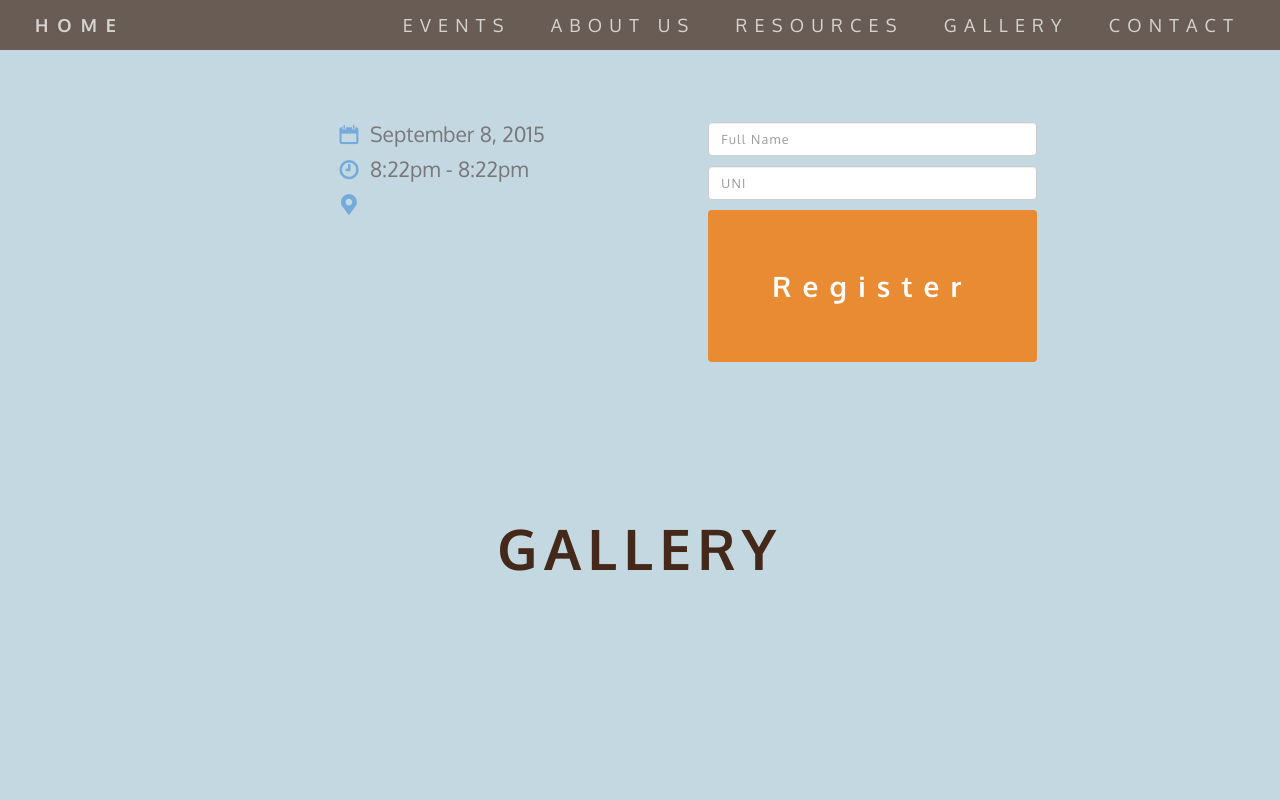
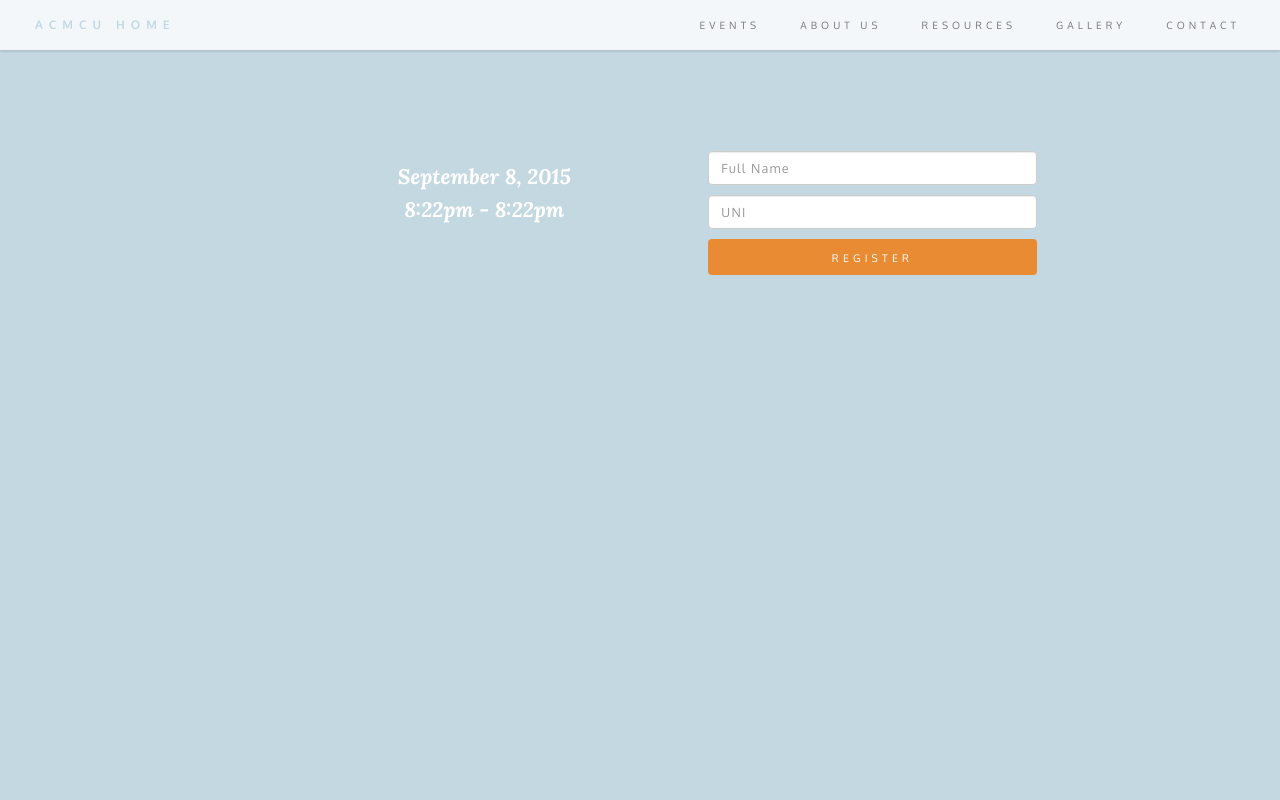
Before and after one commit to constellationcolon/homepage, a PHP site: page /events.php?call=1 in a window 1280 px wide. Run offline with PHP 8.4, Linux system fonts and the light colour scheme; data that the repository does not hold is empty; some libraries are stand-ins or nearby versions; some web fonts are replaced.

Commit message:
Tweaked events page

```diff
--- a/css/custom.css
+++ b/css/custom.css
@@ -41,6 +41,21 @@ h3 > a:hover {
     color: #E98B33;
     text-decoration: none;
 }
+h5 {
+    font-family: Lora;
+    font-weight: bold;
+    font-style: italic;
+    font-size: 1.5em;
+    /*letter-spacing: 0.05em;*/
+    margin: 0 0 0 0;
+    color: white;
+}
+h6 {
+    text-transform: uppercase;
+    letter-spacing: 0.1em;
+    color: #44281A;
+    font-size: 0.7em;
+}
 * {
     outline: none;
 }
@@ -81,6 +96,7 @@ a {
 .btn, .btn:hover, .btn:focus, .btn:active, .btn:active:focus {
     color: #FFF;
     font-size: 0.75em;
+    text-transform: uppercase;
     letter-spacing: 0.4em;
     outline: 0 none;
     border: none;
@@ -449,7 +465,7 @@ a:last-child > .line {
 }
 .gallery-wrapper > h1 {
     text-align: center;
-    font-size: 4em;
+    /*font-size: 4em;*/
     /*margin: 100px 0;*/
 }
 .item {
@@ -588,7 +604,7 @@ a:last-child > .line {
         background-size: cover;
     }
     #contact-wrap {
-        background: url('../assets/contact-port.jpg') no-repeat center;
+        background: url('../assets/contact-land.jpg') no-repeat center;
         background-size: cover;
     }
     #resources-wrap {
--- a/css/events.css
+++ b/css/events.css
@@ -1,9 +1,15 @@
 @charset "utf-8";
 body {
+    /*font-size: 18px;*/
     background-color: #C4D8E2;
+    font-family: 'Oxygen', sans-serif;
+    font-size: 14px;
+    color: #7A787D;
 }
-.navbar {
-    background-color: rgba(68, 40, 26, 0.7);
+h1 {
+    color: white;
+    text-transform: uppercase;
+    padding: 0 0 0 0;
 }
 #container {
     height: auto;
@@ -14,7 +20,27 @@ body {
     padding-top: 30px;
     height: 100%;
 }
-.navbar-default .navbar-nav>li>a, .navbar-default .navbar-brand {
+.navbar {
+    background-color: rgba(256, 256, 256, 0.8);
+    -webkit-box-shadow: 0 2px 2px 0 rgba(0, 0, 0, 0.1);
+    -webkit-transition: all 0.25s linear;
+    -moz-transition: all 0.25s linear;
+    -o-transition: all 0.25s linear;
+    transition: all 0.25s linear;
+}
+.navbar-default .navbar-brand {
+    color: #C4D8E2;
+}
+.navbar-default .navbar-brand:hover {
+    color: #A8CEE2;
+}
+.navbar-default .navbar-nav > li > a {
+    color: #7A787D;
+}
+.navbar-default .navbar-nav > li > a:hover {
+    color: black;
+}
+/*.navbar-default .navbar-nav>li>a, .navbar-default .navbar-brand {
     color: #D7D3D0;
     font-size: 18px;
 }
@@ -33,7 +59,7 @@ body {
 .navbar-default .navbar-nav>li>a:hover, .navbar-default .navbar-brand:hover {
     color: #44281A;
     font-size: 18px;
-}
+}*/
 #event-wrap {
     padding: 0px;
 }
@@ -46,69 +72,77 @@ body {
 #event-name {
     text-align: center;
     height: auto;
-    margin-bottom: 20px;
+    margin-bottom: 50px;
 }
-#event-name > h3 {
+/*#event-name > h3 {
     font-family: 'Lobster', cursive;
     color: #E98B33;
     font-size: 3em;
     margin: 0px;
-}
+}*/
 #event-description {
     overflow: visible;
-    margin-bottom: 20px;
+    margin-top: 3em;
+    margin-bottom: 3em;
 }
 #event-description > p {
-    color: #7A787D;
-    font-size: 1.5em;
+    /*color: #7A787D;*/
+    font-size: 1.2em;
+    line-height: 1.5em;
     text-align: center;
     max-height: none;
 }
 #event-date {
     text-align: center;
 }
-#event-date > h5 > i, #event-time > h5 > i, #event-location > h5 > i {
+/*#event-date > h5 > i, #event-time > h5 > i, #event-location > h5 > i {
     color: #75AADB;
-}
-#event-date > h5 {
+}*/
+/*#event-date > h5 {
 	padding-left: 1em;
 	text-indent: -1em;
     display: inline-block;
     margin: 0px;
     font-size: 1.5em;
     color: #7A787D;
-}
+}*/
 #event-time {
     text-align: center;
 }
-#event-time > h5 {
+/*#event-time > h5 {
 	padding-left: 1em;
 	text-indent: -1em;
     display: inline-block;
     margin: 0px;
     font-size: 1.5em;
     color: #7A787D;
-}
+}*/
 #event-location {
     text-align: center;
 }
-#event-location > h5 {
+/*#event-location > h5 {
 	padding-left: 1em;
 	text-indent: -1em;
     display: inline-block;
     margin: 0px;
     font-size: 1.5em;
     color: #7A787D;
-}
+}*/
 #event-links {
     text-align: center;
 }
 #event-links i {
-    color: #E98B33;
-    font-size: 3em;
+    color: white;
+    opacity: 0.5;
+    font-size: 1.5em;
+    margin: 0.1em 0.5em 0.1em 0em;
+    -webkit-transition: all 0.25s linear;
+    -moz-transition: all 0.25s linear;
+    -o-transition: all 0.25s linear;
+    transition: all 0.25s linear;
 }
 #event-links i:hover {
-    color: #EDA25B;
+    opacity: 1;
 }
 #event-speakers-wrap {
     text-align: center;
@@ -121,7 +155,6 @@ body {
 .profile {
     display: inline-block;
     text-align: center;
-    color: #7A787D;
     padding: 0px 10px;
 }
 .profile-name {
@@ -132,7 +165,7 @@ body {
     margin: 0px;
 }
 .profile-frame {
-    background-color: #44281A;
+    /*background-color: #44281A;*/
     margin: 0 auto;
     width: 120px;
     height: 120px;
@@ -161,10 +194,17 @@ body {
 #register-form {
     margin-bottom: 30px;
 }
-#register-btn {
-    font-size: 2em;
-    font-weight: bold;
+.btn, .btn:hover{
+    padding: 1em 1em 1em 1em;
 }
+.btn {
+    background-color:
+}
+
+/*#register-btn {*/
+    /*font-size: 2em;*/
+    /*font-weight: bold;*/
+/*}*/
 .gallery-small {
     height: auto;
 }
@@ -182,25 +222,28 @@ body {
         text-align: left;
         height: auto;
     }
+    #event-details-split {
+        margin-top: 1em;
+    }
     #event-details-split > div {
-        padding: 0px;
-        margin-bottom: 10px;
+        padding: 0 0 0 0;
+        /*margin-bottom: 10px;*/
     }
     #event-date {
-        text-align: left;
-        text-indent: 1em;
+        text-align: center;
+        /*text-indent: 1em;*/
     }
     #event-time {
-        text-align: left;
-        text-indent: 1em;
+        text-align: center;
+        /*text-indent: 1em;*/
     }
     #event-location {
-        text-align: left;
-        text-indent: 1em;
+        text-align: center;
+        /*text-indent: 1em;*/
         margin-bottom: 0px !important;
     }
     #event-links {
-        text-align: left;
+        text-align: center;
     }
 }
 @media (min-width: 992px) {
@@ -258,16 +301,16 @@ body {
         margin-bottom: 10px;
     }
     #event-date {
-        text-align: left;
+        text-align: center;
     }
     #event-time {
-        text-align: left;
+        text-align: center;
     }
     #event-location {
-        text-align: left;
+        text-align: center;
         margin-bottom: 5px !important;
     }
     #event-links {
-        text-align: left;
+        text-align: center;
     }
 }
--- a/events.php
+++ b/events.php
@@ -69,7 +69,7 @@ if (isset($_GET["call"])) {
                     <span class="icon-bar"></span>
                     <span class="icon-bar"></span>
                 </button>
-                <a class="navbar-brand" href="index.php#billboard-wrap">HOME</a>
+                <a class="navbar-brand" href="index.php#billboard-wrap">ACMCU HOME</a>
             </div>
             <div class="collapse navbar-collapse" id="collapse">
                 <ul class="nav navbar-nav navbar-right">
@@ -90,13 +90,27 @@ if (isset($_GET["call"])) {
     <div class="container-fluid" id="container">
         <div class="row" id="event-container">
             <div class="col-xs-12" id="event-wrap">
+                <div class="col-xs-12" id="event-name">
+                    <h1><?php echo $event["name"] ?></h1>
+                    <div class="col-xs-12" id="event-links">
+                        <?php
+                        if (isset($event["facebook_link"]) && ($event["facebook_link"] != "0")) {
+                            echo '<a class="event-links" href="' . $event["facebook_link"] . '"><i class="icon-facebook"></i></a>';
+                        }
+                        if (isset($event["instagram_link"]) && $event["instagram_link"] != "0") {
+                            echo '<a class="event-links" href="' . $event["instagram_link"] . '"><i class="icon-instagram"></i></a>';
+                        }
+                        if (isset($event["twitter_link"]) && $event["twitter_link"] != "0") {
+                            echo '<a class="event-links" href="' . $event["twitter_link"] . '"><i class="icon-twitter"></i></a>';
+                        }
+                        if (isset($event["misc_link"]) && $event["misc_link"] != "0") {
+                            echo '<a class="event-links" href="' . $event["misc_link"] . '"><i class="icon-link"></i></a>';
+                        }
+                        ?>
+                    </div>
+                </div>
                 <div class="col-xs-12 col-sm-offset-1 col-sm-push-3 col-sm-7 col-md-push-2 col-md-8 col-lg-7" id="event-details">
-                    <div class="col-xs-12" id="event-name">
-                        <h3><?php echo $event["name"] ?></h3>
-                    </div>
-                    <div class="col-xs-12" id="event-description">
-                        <p><?php echo $event["description"] ?></p>
-                    </div>
+                    <div></div>
                     <div class="col-xs-12 col-sm-5" id="event-details-split">
                         <?php
                         $start_dt = date_create($event["start_datetime"]);
@@ -104,34 +118,21 @@ if (isset($_GET["call"])) {
                         ?>
                         <div class="col-xs-12" id="event-date">
                             <h5>
-                                <i class="hidden-xs icon-calendar"></i><?php echo $start_dt->format('F j, Y') ?>
+                                <!-- <i class="hidden-xs icon-calendar"></i> -->
+                                <?php echo $start_dt->format('F j, Y') ?>
                             </h5>
                         </div>
                         <div class="col-xs-12" id="event-time">
                             <h5>
-                                <i class="hidden-xs icon-clock"></i><?php echo $start_dt->format('g:ia') . " - " . $end_dt->format('g:ia') ?>
+                                <!-- <i class="hidden-xs icon-clock"></i> -->
+                                <?php echo $start_dt->format('g:ia') . " - " . $end_dt->format('g:ia') ?>
                             </h5>
                         </div>
                         <div class="col-xs-12" id="event-location">
                             <h5>
-                                <i class="hidden-xs icon-location"></i><?php echo $event["location"] ?>
+                                <!-- <i class="hidden-xs icon-location"></i> -->
+                                <?php echo $event["location"] ?>
                             </h5>
-                        </div>
-                        <div class="col-xs-12" id="event-links">
-                            <?php
-                            if (isset($event["facebook_link"]) && ($event["facebook_link"] != "0")) {
-                                echo '<a class="event-links" href="' . $event["facebook_link"] . '"><i class="icon-facebook"></i></a>';
-                            }
-                            if (isset($event["instagram_link"]) && $event["instagram_link"] != "0") {
-                                echo '<a class="event-links" href="' . $event["instagram_link"] . '"><i class="icon-instagram"></i></a>';
-                            }
-                            if (isset($event["twitter_link"]) && $event["twitter_link"] != "0") {
-                                echo '<a class="event-links" href="' . $event["twitter_link"] . '"><i class="icon-twitter"></i></a>';
-                            }
-                            if (isset($event["misc_link"]) && $event["misc_link"] != "0") {
-                                echo '<a class="event-links" href="' . $event["misc_link"] . '"><i class="icon-link"></i></a>';
-                            }
-                            ?>
                         </div>
                     </div>
                     <div class="hidden-xs col-xs-12 col-sm-offset-1 col-sm-6" id="register-form">
@@ -149,6 +150,9 @@ if (isset($_GET["call"])) {
                             </div>
                         </form>
                     </div>
+                    <div class="col-xs-12" id="event-description">
+                        <p><?php echo $event["description"] ?></p>
+                    </div>
                 </div>
                 <div class="col-xs-12 col-sm-pull-7 col-sm-2 col-md-pull-8 col-md-2 col-lg-pull-7 col-lg-2" id="event-speakers-wrap">
                     <div id="event-speakers">
@@ -164,7 +168,7 @@ if (isset($_GET["call"])) {
                             echo '<div class="profile-frame">';
                             echo '<div class="profile-glass" style="background-image: url(\'assets/profiles/' . $profile["image"] . "')\"></div>";
                             echo '</div>';
-                            echo '<h5 class="profile-name">' . $profile["full_name"] . '</h5>';
+                            echo '<h6 class="profile-name">' . $profile["full_name"] . '</h5>';
                             echo '<h6 class="profile-company">' . $profile["company"] . '</h6>';
                             echo '</div>';
                         }
@@ -190,7 +194,7 @@ if (isset($_GET["call"])) {
         </div>
         <div class="row" id="gallery-wrap">
             <div class="gallery-wrapper col-xs-10 col-xs-offset-1">
-                <h1>GALLERY</h1>
+                <!-- <h1>GALLERY</h1> -->
                 <div id="gallery-carousel" class="carousel slide" data-ride="carousel">
                     <div class="carousel-inner" role="listbox">
                         <?php
```
